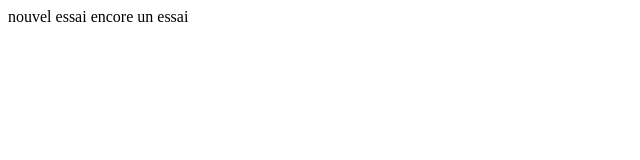
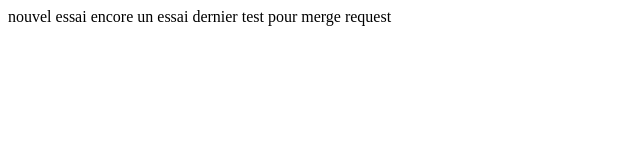
Before and after one commit to CRGONCALVES/todo-list, a plain HTML site: page index.html in a window 1280 px wide. Shown: the whole page, without its empty margins (0-640 px from the left). Drawn offline with Linux system fonts and the light colour scheme.

Commit message:
derniere modification pour la pull request

```diff
--- a/index.html
+++ b/index.html
@@ -2,3 +2,4 @@
 <html>
 nouvel essai
 encore un essai
+dernier test pour merge request
```
